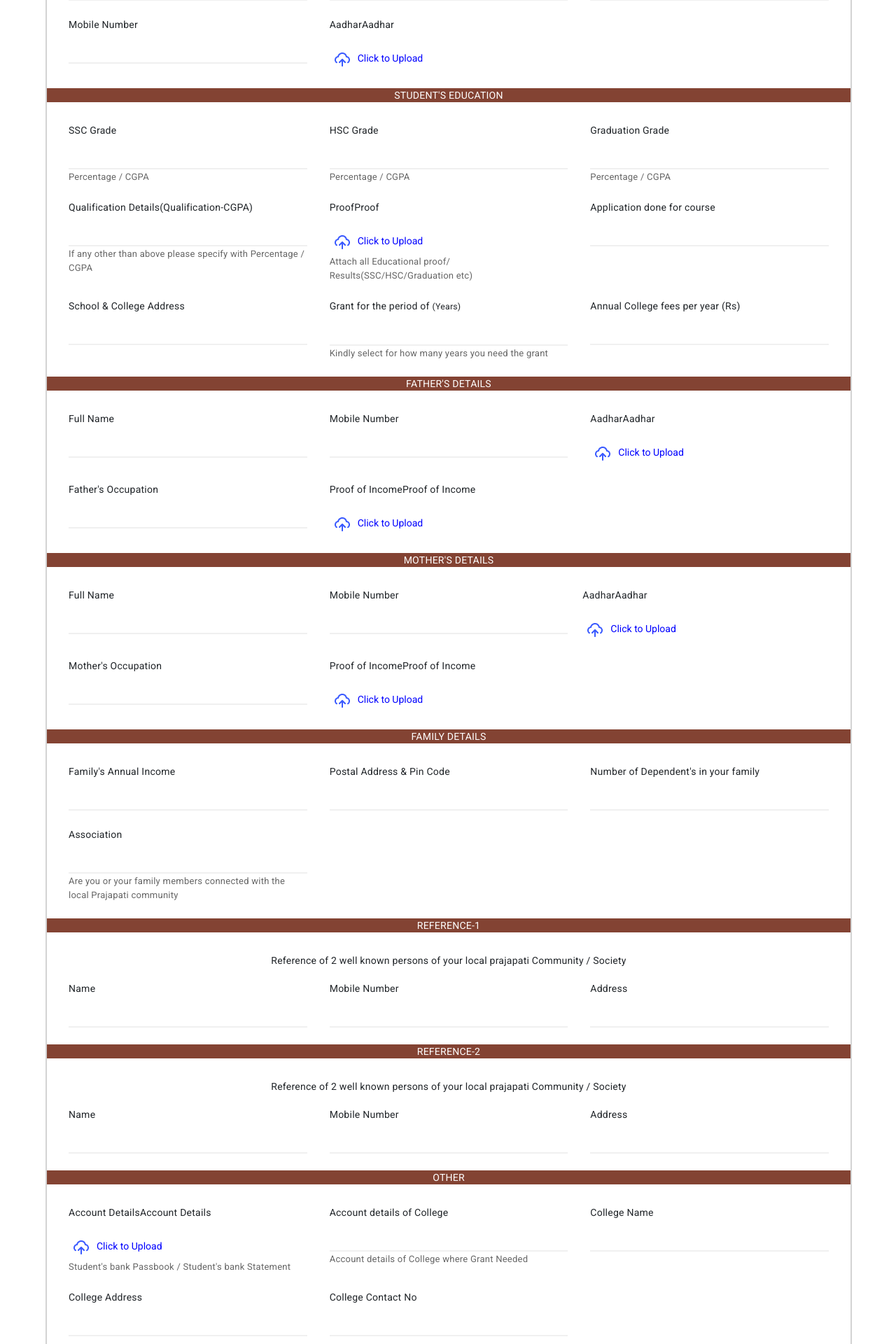
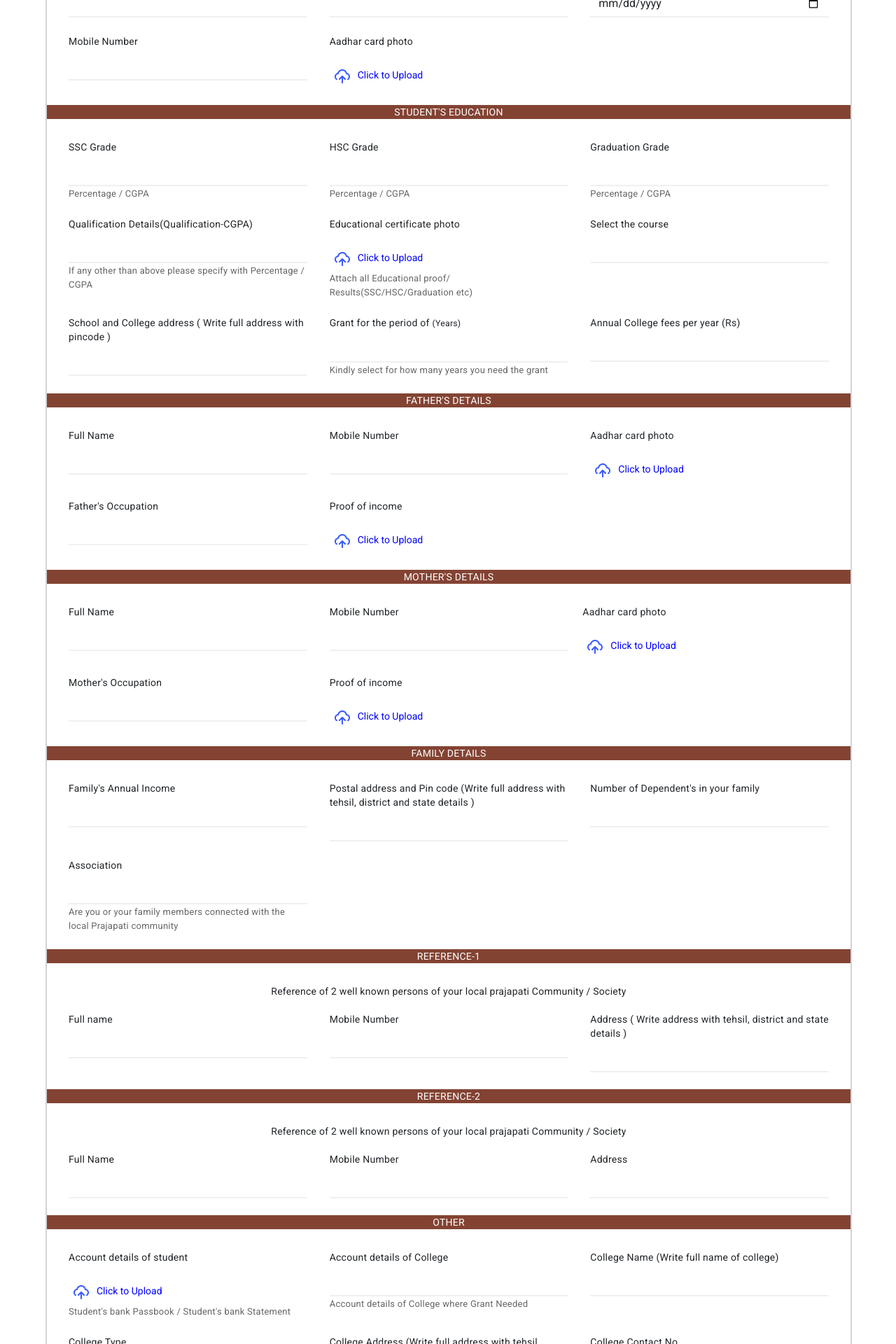
Before and after one commit to bhaveshShah0306/testst, an Angular app: page /#/ApplicationForm in a window 1280 px wide. Shown: the part 880-2800 px from the top of the page at 70% size. Built offline with nearby package versions, Linux system fonts and the light colour scheme.

Commit message:
aplication form changes

```diff
--- a/src/app/charity/charity.component.html
+++ b/src/app/charity/charity.component.html
@@ -22,7 +22,7 @@
 <img src="/assets/cloud.png" alt="image" style="background-color: #f0f0f0;width:100%">
 <div class="second-sec">
   <h1 style="text-align: center; color: #834333;"><strong>Application form of scholarship</strong></h1>
-
+  <p style="font-size: 12px;font-family: Verdana;line-height: 1;text-align: center;">Fill all details correctly and upload documents properly. Keep your device in the network while filling the application.</p>
   <div class="form-sec">
     <div
       style="background-color: #834333;color: white; text-align: center;width: 100%;border-top-left-radius: 20px;border-top-right-radius: 20px;margin-bottom: 20px;">
@@ -55,8 +55,7 @@
         </div>
 
         <div class="col-md-4 mb-4 px-3">
-          <label for="adhaarCard">Aadhar</label>
-          <label for="adhaarCard">Aadhar</label>
+          <label for="adhaarCard">Aadhar card photo </label>
           <button class="Update_file" (click)="fileInputAadhar.click()">
             <img src='/assets/fileupload.png' alt="">
             <label for="">Click to Upload</label>
@@ -104,8 +103,7 @@
           </div>
 
           <div class="col-md-4 mb-4 px-3">
-            <label for="granduationproofs">Proof</label>
-            <label for="granduationproofs">Proof</label>
+            <label for="granduationproofs">Educational certificate photo </label>
             <div>
               <button class="Update_file" (click)="filegranduationproofs.click()">
                 <img src='/assets/fileupload.png' alt="">
@@ -119,11 +117,8 @@
           </div>
 
           <div class="col-md-4 mb-4 px-3">
-            <label for="appliedFor">Application done for course</label>
+            <label for="appliedFor">Select the course</label>
             <select id="appliedFor" formControlName="appliedFor" class="form-control">
-
-              <option value="Post Graduation Proffessional's Only">Post Graduation Proffessional's Only</option>
-              <option value="Graduation Only">Graduation Only</option>
 
               <option value="Post Graduation Proffessional's Only">Post Graduation Proffessional's Only</option>
               <option value="Graduation Only">Graduation Only</option>
@@ -131,11 +126,11 @@
             <p *ngIf="studentForm.get('appliedFor')?.hasError('required') && studentForm.get('appliedFor')?.touched" class="text-danger">Application course  is  required</p>
           </div>
           <div class="col-md-4 mb-4 px-3">
-            <label for="collegeDetails">School & College Address</label>
+            <label for="collegeDetails">School and College address ( Write full address with pincode )</label>
             <input type="text" id="collegeDetails" name="collegeDetails" formControlName="collegeDetails"
               class="form-control">
             <p *ngIf="studentForm.get('collegeDetails')?.hasError('required') && studentForm.get('collegeDetails')?.touched"
-              class="text-danger">School & College Address is required</p>
+              class="text-danger">School and College address</p>
           </div>
           <div class="col-md-4 mb-4 px-3">
             <label for="periodForRequiredGrant">Grant for the period of <small>(Years)</small></label>
@@ -169,8 +164,7 @@
           </div>
 
           <div class="col-md-4 mb-4 px-3">
-            <label for="adhaarNumber">Aadhar</label>
-            <label for="adhaarNumber">Aadhar</label>
+            <label for="adhaarNumber">Aadhar card photo </label>
             <div>
               <button class="Update_file" (click)="fileInputadhaarNumber.click()">
                 <img src='/assets/fileupload.png' alt="">
@@ -189,8 +183,7 @@
           </div>
 
           <div class="col-md-4 mb-4 px-3">
-            <label for="proofofincome">Proof of Income</label>
-            <label for="proofofincome">Proof of Income</label>
+            <label for="proofofincome">Proof of income</label>
             <div>
               <button class="Update_file" (click)="fileInputproofofincome.click()">
                 <img src='/assets/fileupload.png' alt="">
@@ -220,8 +213,7 @@
           </div>
 
           <div class="col-md-4 mb-4">
-            <label for="motherAdhaarNumber">Aadhar</label>
-            <label for="motherAdhaarNumber">Aadhar</label>
+            <label for="motherAdhaarNumber">Aadhar card photo </label>
             <div>
               <button class="Update_file" (click)="fileInputmotherAdhaarNumber.click()">
                 <img src='/assets/fileupload.png' alt="">
@@ -241,8 +233,7 @@
           </div>
 
           <div class="col-md-4 mb-4 px-3">
-            <label for="motherProofOfIncome">Proof of Income</label>
-            <label for="motherProofOfIncome">Proof of Income</label>
+            <label for="motherProofOfIncome">Proof of income </label>
             <div>
               <button class="Update_file" (click)="fileInputmotherProofOfIncome.click()">
                 <img src='/assets/fileupload.png' alt="">
@@ -268,7 +259,7 @@
           </div>
 
           <div class="col-md-4 mb-4 px-3">
-            <label for="pincode">Postal Address & Pin Code</label>
+            <label for="pincode">Postal address and Pin code (Write full address with tehsil, district and state details )</label>
             <input type="text" id="pincode" name="pincode" onKeyPress="if(this.value.length==6) return false" formControlName="pincode" class="form-control">
             <p *ngIf="studentForm.get('pincode')?.hasError('required') && studentForm.get('pincode')?.touched" class="text-danger">Postal Address & Pin Code is required</p>
           </div>
@@ -307,9 +298,9 @@
         Community / Society</div>
         <div class="form-row">
           <div class="col-md-4 mb-4 px-3">
-            <label for="refer1">Name</label>
+            <label for="refer1">Full name </label>
             <input type="text" id="refer1" name="refer1" formControlName="refer1" class="form-control">
-            <p *ngIf="studentForm.get('refer1')?.hasError('required') && studentForm.get('refer1')?.touched" class="text-danger">Name is required</p>
+            <p *ngIf="studentForm.get('refer1')?.hasError('required') && studentForm.get('refer1')?.touched" class="text-danger">Full name  is required</p>
           </div>
 
           <div class="col-md-4 mb-4 px-3">
@@ -319,7 +310,7 @@
           </div>
 
           <div class="col-md-4 mb-4 px-3">
-            <label for="refer1Address">Address</label>
+            <label for="refer1Address">Address ( Write address with tehsil, district and state details )</label>
             <input type="text" id="refer1Address" name="refer1Address" formControlName="refer1Address" class="form-control">
             <p *ngIf="studentForm.get('refer1Address')?.hasError('required') && studentForm.get('refer1Address')?.touched" class="text-danger">Address is required</p>
           </div>
@@ -333,7 +324,7 @@
         Community / Society</div>
         <div class="form-row">
           <div class="col-md-4 mb-4 px-3">
-            <label for="refer2">Name</label>
+            <label for="refer2">Full Name</label>
             <input type="text" id="refer2" name="refer2" formControlName="refer2" class="form-control">
             <p *ngIf="studentForm.get('refer2')?.hasError('required') && studentForm.get('refer2')?.touched" class="text-danger">Name is required</p>
           </div>
@@ -357,8 +348,7 @@
       </div>
       <div class="form-row">
         <div class="col-md-4 mb-4 px-3">
-          <label for="studentAccountDetails">Account Details</label>
-          <label for="studentAccountDetails">Account Details</label>
+          <label for="studentAccountDetails">Account details of student </label>
           <div>
             <button class="Update_file" (click)="fileInputstudentAccountDetails.click()">
               <img src='/assets/fileupload.png' alt="">
@@ -379,13 +369,24 @@
         </div>
 
         <div class="col-md-4 mb-4 px-3">
-          <label for="collegeName"> College Name</label>
+          <label for="collegeName"> College Name (Write full name of college)</label>
           <input type="text" id="collegeName" name="collegeName" formControlName="collegeName" class="form-control">
           <p *ngIf="studentForm.get('collegeName')?.hasError('required') && studentForm.get('collegeName')?.touched" class="text-danger">College Name is required</p>
         </div>
+        <div class="col-md-4 mb-4 px-3">
+          <label for="collegeType">College Type</label>
+          <select id="collegeType" formControlName="collegeType" class="form-control">
 
+            <option value="Government College">Government College</option>
+            <option value="Semi Government College">Semi Government College </option>
+
+            <option value="Private College">Private College</option>
+            <option value="Other ">Other </option>
+          </select>
+          <p *ngIf="studentForm.get('collegeType')?.hasError('required') && studentForm.get('collegeType')?.touched" class="text-danger">Application course  is  required</p>
+        </div>
         <div class="col-md-4 mb-4 px-3">
-          <label for="collegeDetails">College Address</label>
+          <label for="collegeDetails">College Address (Write full address with tehsil, district state and pin code details )</label>
           <input type="text" id="collegeDetails" name="collegeDetails" formControlName="collegeDetails" class="form-control">
           <p *ngIf="studentForm.get('collegeDetails')?.hasError('required') && studentForm.get('collegeDetails')?.touched" class="text-danger">College Address is required</p>
         </div>
@@ -395,8 +396,17 @@
           <input type="text" (input)="onMobileInput6($event)" onKeyPress="if(this.value.length==10) return false" id="collegeContact" name="collegeContact" formControlName="collegeContact" class="form-control">
           <p *ngIf="studentForm.get('collegeContact')?.hasError('required') && studentForm.get('collegeContact')?.touched" class="text-danger">College Contact No is required</p>
         </div>
+        <div class="col-md-4 mb-4 px-3">
+          <label for="collegeWebsite">College Website</label>
+          <input type="text" id="collegeWebsite" name="collegeWebsite" formControlName="collegeWebsite" class="form-control">
+          <p *ngIf="studentForm.get('collegeWebsite')?.hasError('required') && studentForm.get('collegeWebsite')?.touched" class="text-danger">College Website is required</p>
+        </div>
+        <div class="col-md-4 mb-4 px-3">
+          <label for="collegeMail">College Mail</label>
+          <input type="text" id="collegeMail" name="collegeMail" formControlName="collegeMail" class="form-control">
+          <p *ngIf="studentForm.get('collegeMail')?.hasError('required') && studentForm.get('collegeMail')?.touched" class="text-danger">College Mail is required</p>
+        </div>
       </div>
-
 
       <div class="horizontal-line"></div>
       <div class="button-container" (click)="onSubmit()">
--- a/src/app/charity/charity.component.ts
+++ b/src/app/charity/charity.component.ts
@@ -29,6 +29,9 @@ annualFee:new FormControl(''),
 studentAccountDetails:new FormControl(''),
 collegeDetails:new FormControl(''),
 collegeAccountDetails:new FormControl(''),
+collegeType:new FormControl(''),
+collegeWebsite:new FormControl(''),
+collegeMail:new FormControl(''),
 collegeContact:new FormControl(''),
 periodForRequiredGrant:new FormControl(''),
 familyDetailsId:new FormControl(''),
@@ -80,6 +83,9 @@ refer2Address:new FormControl(''),
       otherCGPA: [''],
       appliedFor: [''],
       collegeName: [''],
+      collegeType: [''],
+      collegeWebsite: [''],
+      collegeMail: [''],
       annualFee: [''],
       studentAccountDetails: [''],
       collegeDetails: [''],
@@ -297,6 +303,9 @@ onMobileInput6(event:any){
         annualFee:value.annualFee ? parseInt(value.annualFee) : 0,
         studentAccountDetails:value.studentAccountDetails,
         collegeDetails:value.collegeDetails,
+        collegeType:value.collegeType,
+        collegeWebsite:value.collegeWebsite,
+        collegeMail:value.collegeMail,
         collegeAccountDetails:value.collegeAccountDetails,
         collegeContact:value.collegeContact,
         periodForRequiredGrant:value.periodForRequiredGrant ? parseInt(value.periodForRequiredGrant) : 0,
```
